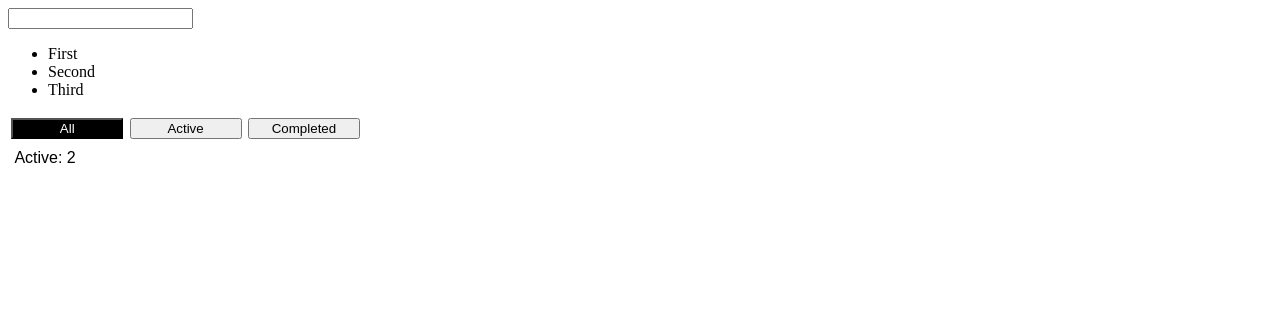
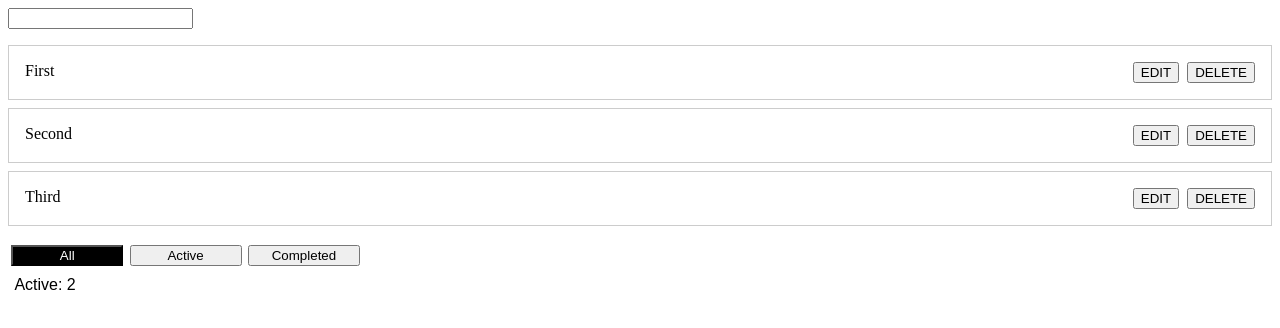
Before and after one commit to fserapian/todo-signals, an Angular app: page / in a window 1280 px wide. Shown: the top 328 px of the page. Built offline with nearby package versions, Linux system fonts and the light colour scheme.

Commit message:
Add init edit and delete buttons to todo items

```diff
--- /dev/null
+++ b/src/app/todos/components/main/main.component.css
@@ -0,0 +1,3 @@
+.todos-list {
+    padding: 0 !important;
+}
--- a/src/app/todos/components/main/main.component.html
+++ b/src/app/todos/components/main/main.component.html
@@ -1,4 +1,4 @@
-<ul>
+<ul class="todos-list">
     <app-todos-todo
         *ngFor="let todo of visibleTodos()"
         [todo]="todo"
--- a/src/app/todos/components/main/main.component.ts
+++ b/src/app/todos/components/main/main.component.ts
@@ -7,6 +7,7 @@ import { TodoComponent } from '../todo/todo.component';
 @Component({
     selector: 'app-todos-main',
     templateUrl: './main.component.html',
+    styleUrl: './main.component.css',
     imports: [CommonModule, TodoComponent],
 })
 export class MainComponent {
--- /dev/null
+++ b/src/app/todos/components/todo/todo.component.css
@@ -0,0 +1,18 @@
+.todo-item {
+    display: flex;
+    justify-content: space-between;
+    border: 1px solid #ccc;
+    padding: 1rem;
+    margin-bottom: .5rem;
+}
+
+.todo-item-buttons {
+    display: flex;
+    justify-content: center;
+    align-items: center;
+    gap: .5rem;
+}
+
+.todo-btn {
+    cursor: pointer;
+}
--- a/src/app/todos/components/todo/todo.component.html
+++ b/src/app/todos/components/todo/todo.component.html
@@ -1 +1,7 @@
-<li>{{ todo.text }}</li>
+<li class="todo-item">
+    <span>{{ todo.text }}</span>
+    <span class="todo-item-buttons">
+        <button class="todo-btn">EDIT</button>
+        <button class="todo-btn">DELETE</button>
+    </span>
+</li>
--- a/src/app/todos/components/todo/todo.component.ts
+++ b/src/app/todos/components/todo/todo.component.ts
@@ -4,6 +4,7 @@ import { TodoInterface } from '../../types/todo.interface';
 @Component({
     selector: 'app-todos-todo',
     templateUrl: './todo.component.html',
+    styleUrl: './todo.component.css',
 })
 export class TodoComponent {
     @Input({ required: true }) todo!: TodoInterface
```
